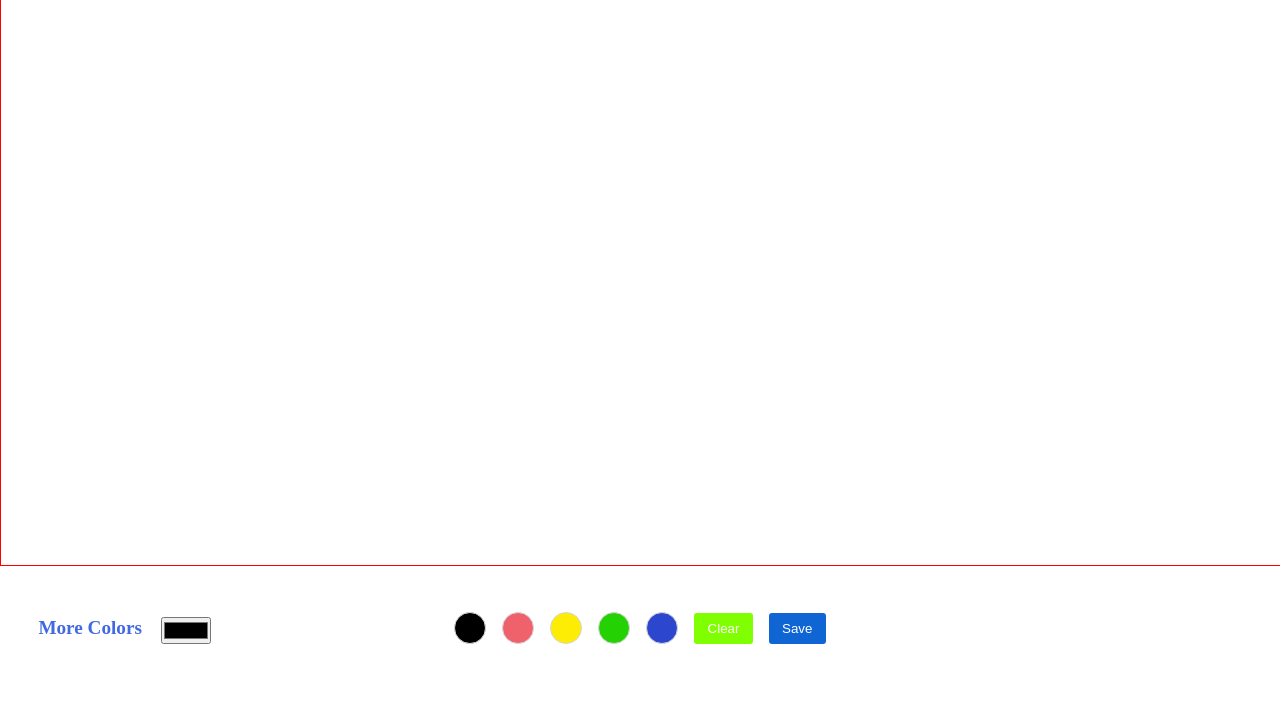
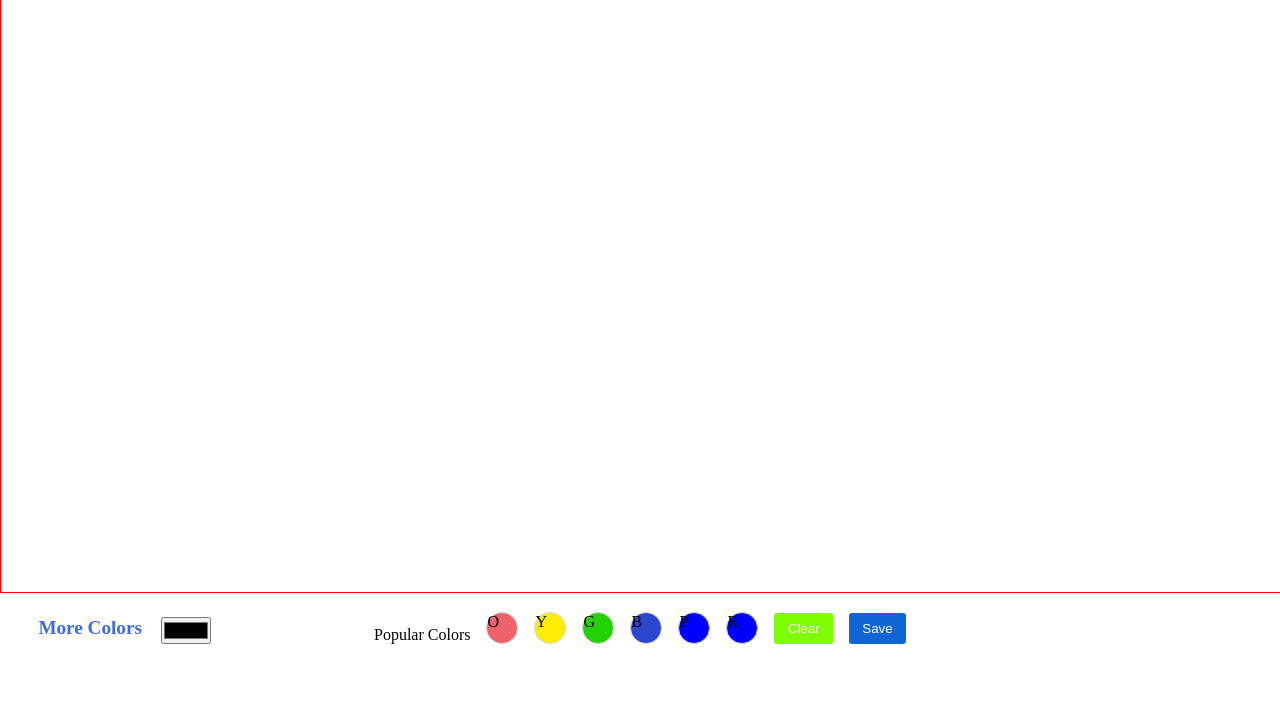
Before and after one commit to PhillipLam89/mini-paint-clone, a plain HTML site: page index.html in a window 1280 px wide. Shown: the part 76-800 px from the top of the page. Drawn offline with Linux system fonts and the light colour scheme.

Commit message:
newest update

```diff
--- a/index.html
+++ b/index.html
@@ -10,22 +10,24 @@
       href="https://fonts.googleapis.com/css2?family=Karla:wght@400;500;800&display=swap"
       rel="stylesheet"/>
     <link rel="stylesheet" href="styles.css"/>
-    <title>MS Paint</title>
+    <title>MS Paint Mini-Clone</title>
   </head>
   <body>
       <div class="nav">
-        <!-- We will be accessing the data-clr in JavaScript -->
-        <div class="color" data-color="#000"></div>
-        <div class="color" data-color="#EF626C"></div>
-        <div class="color" data-color="#fdec03"></div>
-        <div class="color" data-color="#24d102"></div>
-        <div class="color" data-color="#2c47ce"></div>
-
+        <!-- We will be accessing the data-clr in JavaScript  -->
+        <p>Popular Colors</p>
+        <div class="color" data-color="orange">O</div>
+        <div class="color" data-color="#fdec03">Y</div>
+        <div class="color" data-color="#24d102">G</div>
+        <div class="color" data-color="blue">B</div>
+        <div class="color" data-color="pink">P</div>
+        <div class="color" data-color="red">R</div>
         <button class="clear">Clear</button>
         <button class="save">Save</button>
         <!-- <input type="file"> -->
     </div>
     <div id="color-input">More Colors   <input type="color"></div>
+    <div  id="background-color">Background Color <span>(Do this FIRST) </span><input id="bg-input" type="color"></div>
     <h1>Made by Phillip Lam</h1>
     <canvas id="canvas"></canvas>
     <button id="eraser" onclick="erase(event)">Click to use Eraser</button>
```
